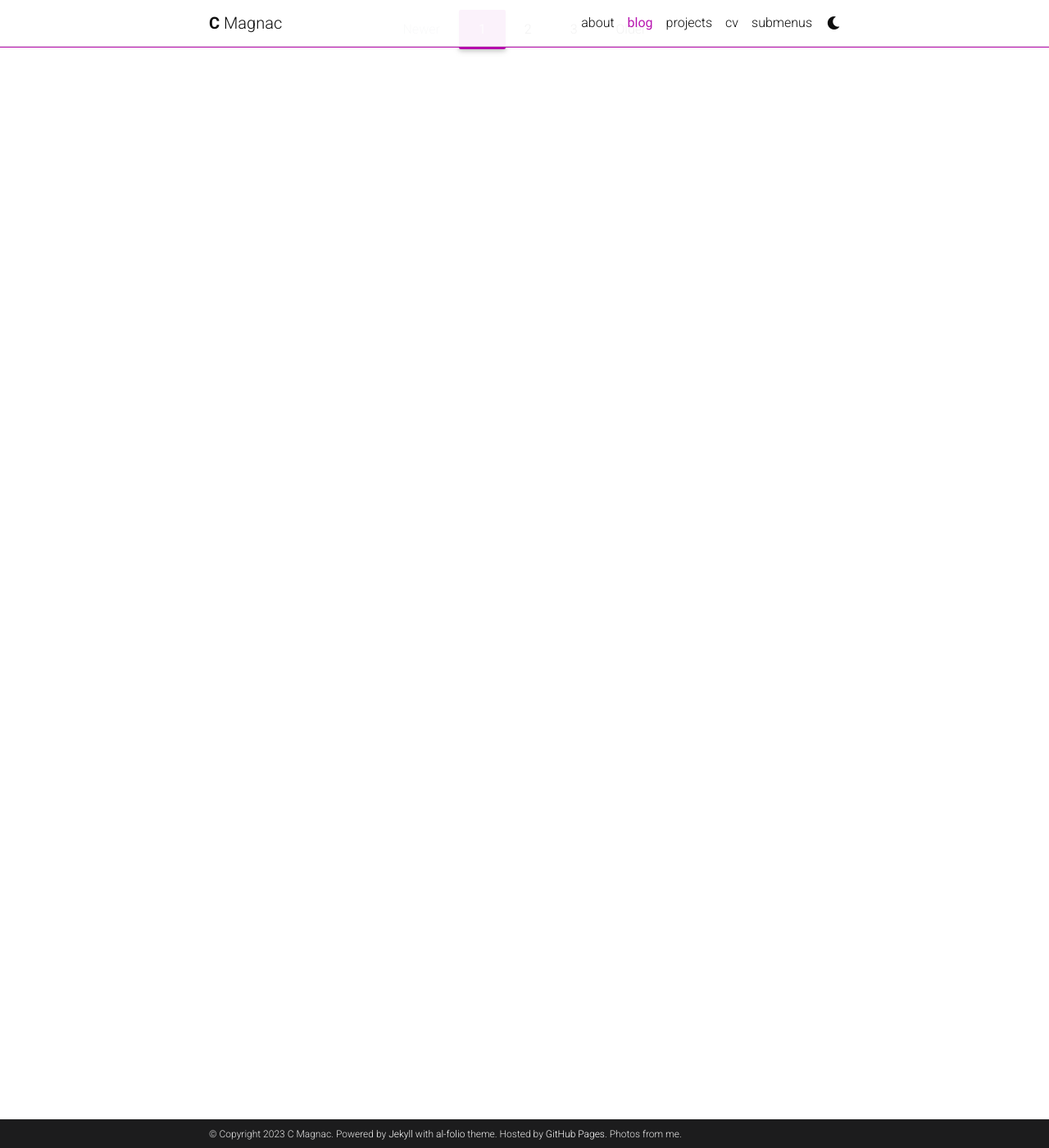
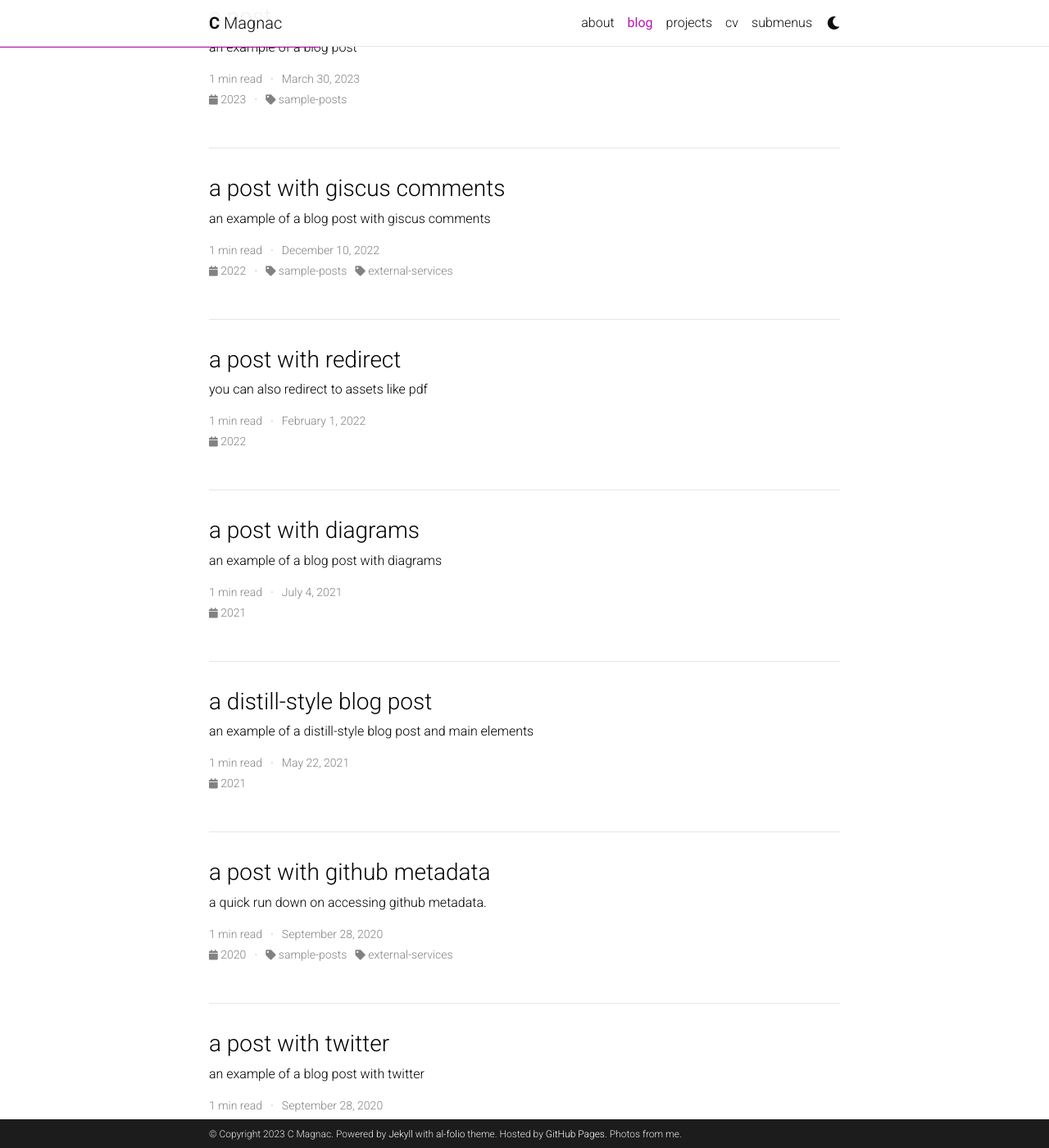
Before and after one commit to CMagnac/cmagnac.github.io, a Jekyll site: the page built from blog/index.html, in a window 1280 px wide and 1400 px high, scrolled down 549 px. Shown: the whole window at 82% size. Built offline with Jekyll 4.4.1, drawn with Linux system fonts in a browser that asks for light colours; the list of posts is cut into pages by our own code; comment, search, counter and statistics services are not loaded; a style sheet for code colours, icons or effects is not loaded; some of the changed text lies outside the part shown.

Commit message:
Add faraday gem and change sites.posts to site.posts in index.html

```diff
--- a/Gemfile
+++ b/Gemfile
@@ -1,6 +1,7 @@
 source 'https://rubygems.org'
 group :jekyll_plugins do
     gem 'classifier-reborn'
+    gem 'faraday-retry'
     gem 'github-pages', '~> 228'
     gem 'jekyll'
     gem 'jekyll-archives'
--- a/blog/index.html
+++ b/blog/index.html
@@ -36,7 +36,7 @@ pagination:
   {% endif %}
 
   <ul class="post-list">
-    {% for post in sites.posts %}
+    {% for post in site.posts %}
 
     {% if post.external_source == blank %}
       {% assign read_time = post.content | number_of_words | divided_by: 180 | plus: 1 %}
```
